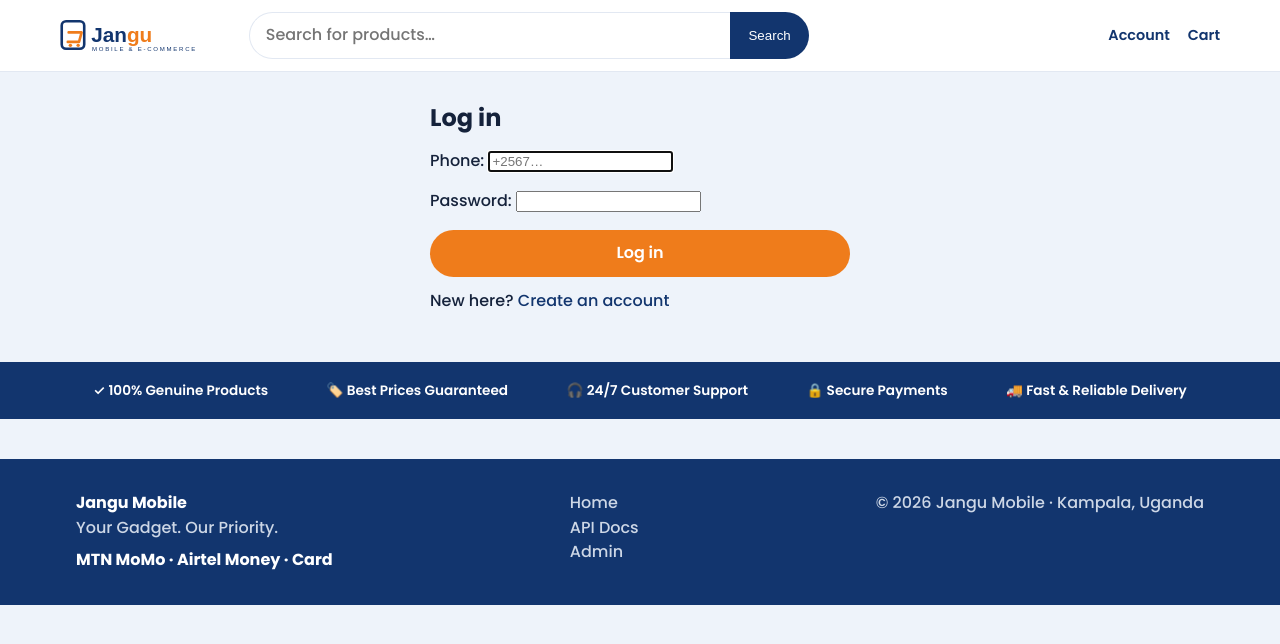
After one commit to Jalagatha/jangu_mobile, a Django app: page /login/ in a window 1280 px wide. The commit adds this page. Shown: the top 644 px of the page. Run offline with Django 5.2, Linux system fonts and the light colour scheme; parts of the project's set-up code (start-up, migrations or seed data) failed here and were passed over.

Commit message:
feat(storefront): session auth — register, login, logout

```diff
--- a/backend/storefront/forms.py
+++ b/backend/storefront/forms.py
@@ -1,6 +1,13 @@
 from django import forms
+from django.contrib.auth import get_user_model
+from django.contrib.auth.forms import AuthenticationForm
+from django.contrib.auth.password_validation import validate_password
+from django.core.exceptions import ValidationError as DjangoValidationError
 
+from accounts.validators import normalize_uganda_phone
 from catalogue.models import ProductVariant
+
+User = get_user_model()
 
 
 class _VariantMixin(forms.Form):
@@ -25,3 +32,59 @@ class AddToCartForm(_VariantMixin):
 
 class UpdateCartForm(_VariantMixin):
     quantity = forms.IntegerField(min_value=0)
+
+
+class PhoneAuthenticationForm(AuthenticationForm):
+    """Login form: relabel the username field and normalise the phone so a
+    number typed as ``0771…`` matches the stored ``+256771…`` value."""
+
+    def __init__(self, *args, **kwargs):
+        super().__init__(*args, **kwargs)
+        self.fields["username"].label = "Phone"
+        self.fields["username"].widget.attrs.update({"placeholder": "+2567…"})
+
+    def clean(self):
+        raw = self.cleaned_data.get("username")
+        if raw:
+            try:
+                self.cleaned_data["username"] = normalize_uganda_phone(raw)
+            except DjangoValidationError:
+                pass
+        return super().clean()
+
+
+class RegisterForm(forms.Form):
+    phone = forms.CharField(max_length=20)
+    first_name = forms.CharField(max_length=150)
+    last_name = forms.CharField(max_length=150)
+    password1 = forms.CharField(widget=forms.PasswordInput, label="Password")
+    password2 = forms.CharField(widget=forms.PasswordInput, label="Confirm password")
+
+    def clean_phone(self):
+        try:
+            normalized = normalize_uganda_phone(self.cleaned_data["phone"])
+        except DjangoValidationError as exc:
+            raise forms.ValidationError(exc.messages)
+        if User.objects.filter(phone=normalized).exists():
+            raise forms.ValidationError("An account with this phone number already exists.")
+        return normalized
+
+    def clean(self):
+        cleaned = super().clean()
+        p1, p2 = cleaned.get("password1"), cleaned.get("password2")
+        if p1 and p2 and p1 != p2:
+            self.add_error("password2", "Passwords do not match.")
+        if p1:
+            try:
+                validate_password(p1)
+            except DjangoValidationError as exc:
+                self.add_error("password1", exc.messages)
+        return cleaned
+
+    def save(self):
+        return User.objects.create_user(
+            phone=self.cleaned_data["phone"],
+            password=self.cleaned_data["password1"],
+            first_name=self.cleaned_data["first_name"],
+            last_name=self.cleaned_data["last_name"],
+        )
--- /dev/null
+++ b/backend/storefront/templates/storefront/auth/login.html
@@ -0,0 +1,14 @@
+{% extends "storefront/base.html" %}
+{% block title %}Log in — Jangu Mobile{% endblock %}
+{% block content %}
+<section class="section" style="max-width:420px;margin:0 auto">
+  <h2>Log in</h2>
+  <form method="post">
+    {% csrf_token %}
+    {{ form.as_p }}
+    <input type="hidden" name="next" value="{{ next }}">
+    <button class="btn btn-primary btn-block" type="submit">Log in</button>
+  </form>
+  <p style="margin-top:12px">New here? <a href="{% url 'storefront:register' %}?next={{ next|urlencode }}">Create an account</a></p>
+</section>
+{% endblock %}
--- a/backend/storefront/templates/storefront/partials/bottom_nav.html
+++ b/backend/storefront/templates/storefront/partials/bottom_nav.html
@@ -2,5 +2,5 @@
   <a href="{% url 'storefront:home' %}" class="{% if active == 'home' %}active{% endif %}">🏠<span>Home</span></a>
   <a href="{% url 'storefront:home' %}">🗂️<span>Categories</span></a>
   <a href="{% url 'storefront:cart' %}" class="{% if active == 'cart' %}active{% endif %}">🛒<span>Cart</span></a>
-  <a href="{% url 'storefront:home' %}">👤<span>Account</span></a>
+  <a href="{% url 'storefront:login' %}">👤<span>Account</span></a>
 </nav>
--- a/backend/storefront/templates/storefront/partials/header.html
+++ b/backend/storefront/templates/storefront/partials/header.html
@@ -7,7 +7,12 @@
       <button type="submit">Search</button>
     </form>
     <nav class="header-actions">
-      <a href="{% url 'storefront:home' %}">Account</a>
+      {% if user.is_authenticated %}
+      <a href="{% url 'storefront:home' %}">{{ user.first_name|default:user.phone }}</a>
+      <form method="post" action="{% url 'storefront:logout' %}" style="display:inline">{% csrf_token %}<button class="btn" type="submit">Log out</button></form>
+      {% else %}
+      <a href="{% url 'storefront:login' %}">Account</a>
+      {% endif %}
       <a class="cart-link" href="{% url 'storefront:cart' %}">Cart
         {% if cart_count %}<span class="cart-badge">{{ cart_count }}</span>{% endif %}
       </a>
--- a/backend/storefront/urls.py
+++ b/backend/storefront/urls.py
@@ -1,6 +1,6 @@
 from django.urls import path
 
-from storefront.views import cart, catalog
+from storefront.views import auth, cart, catalog
 
 app_name = "storefront"
 
@@ -13,4 +13,7 @@ urlpatterns = [
     path("cart/add/", cart.add, name="cart_add"),
     path("cart/update/", cart.update, name="cart_update"),
     path("cart/remove/", cart.remove, name="cart_remove"),
+    path("register/", auth.register, name="register"),
+    path("login/", auth.StorefrontLoginView.as_view(), name="login"),
+    path("logout/", auth.logout_view, name="logout"),
 ]
--- /dev/null
+++ b/backend/storefront/views/auth.py
@@ -0,0 +1,36 @@
+from django.contrib.auth import login, logout
+from django.contrib.auth.views import LoginView
+from django.shortcuts import redirect, render
+from django.utils.http import url_has_allowed_host_and_scheme
+from django.views.decorators.http import require_POST
+
+from storefront.forms import PhoneAuthenticationForm, RegisterForm
+
+
+class StorefrontLoginView(LoginView):
+    template_name = "storefront/auth/login.html"
+    authentication_form = PhoneAuthenticationForm
+    redirect_authenticated_user = True
+
+
+def register(request):
+    if request.user.is_authenticated:
+        return redirect("storefront:home")
+    next_url = request.GET.get("next") or request.POST.get("next") or ""
+    if request.method == "POST":
+        form = RegisterForm(request.POST)
+        if form.is_valid():
+            user = form.save()
+            login(request, user)
+            if next_url and url_has_allowed_host_and_scheme(next_url, {request.get_host()}):
+                return redirect(next_url)
+            return redirect("storefront:home")
+    else:
+        form = RegisterForm()
+    return render(request, "storefront/auth/register.html", {"form": form, "next": next_url})
+
+
+@require_POST
+def logout_view(request):
+    logout(request)
+    return redirect("storefront:home")
```
Also changed, not shown: backend/storefront/templates/storefront/auth/register.html (added, +14 -0 lines), backend/storefront/tests/test_auth.py (added, +60 -0 lines).
